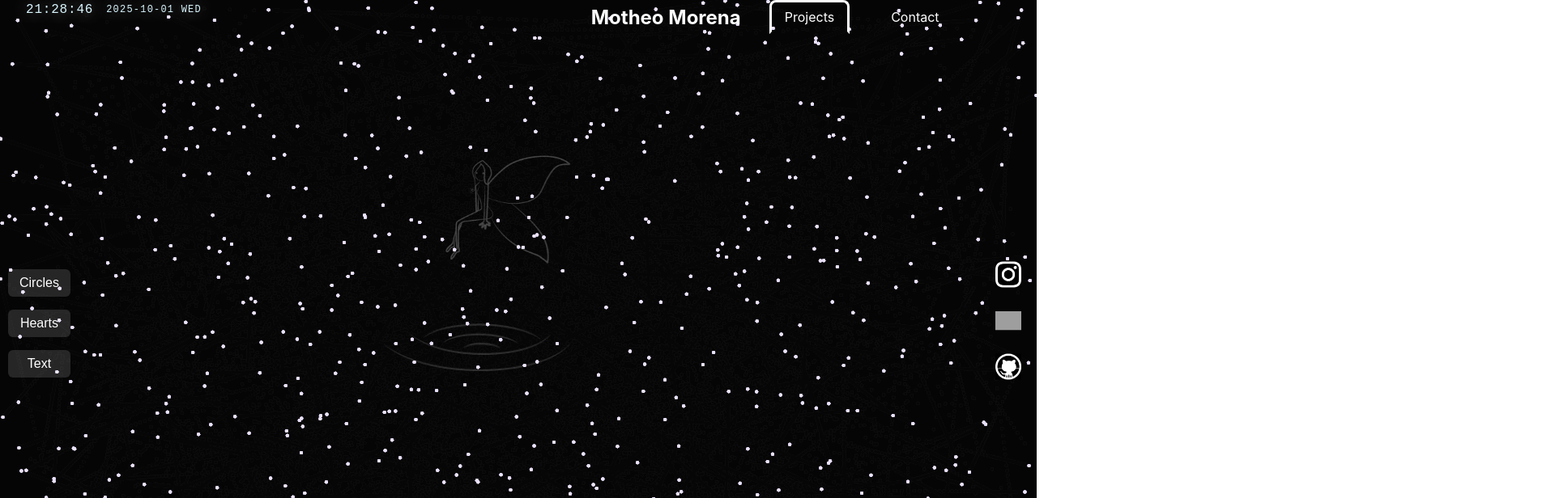
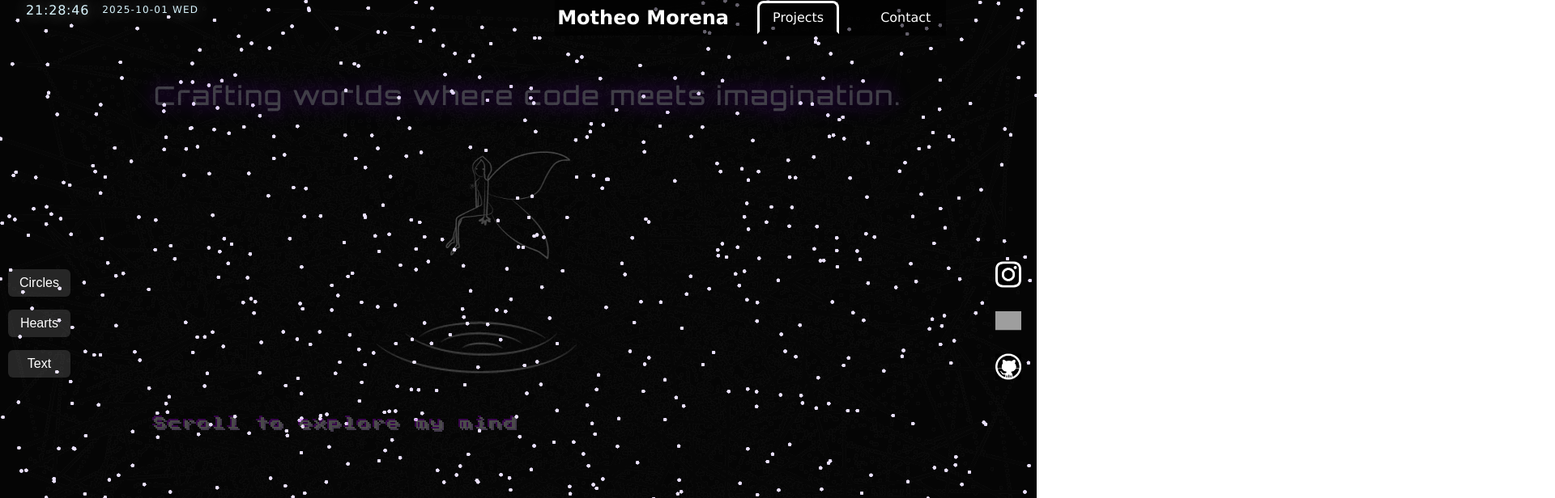
Before and after one commit to Motheo-365/VIO-202-Portfolio, a Vue app: page / in a window 1280 px wide. Shown: the top 616 px of the page at 81% size, 1920 px wide, since content can reach past the window. Built offline with nearby package versions, Linux system fonts and the light colour scheme; grey boxes are pictures that could not be loaded.

Commit message:
updated fonts

```diff
--- a/src/App.vue
+++ b/src/App.vue
@@ -64,6 +64,10 @@
         <p id="nav"><Nav /></p>
       </header>
 
+      <!-- Sections stacked like HTML -->
+        <Animations />
+
+
       <section id="landing" :style="{ opacity: landingOpacity, transition: 'opacity 0.3s linear' }">
         <LandingPage />
       </section>
@@ -79,10 +83,6 @@
       <section id = "contact">
         <Contact />
       </section>
-
-      <!-- Sections stacked like HTML -->
-        <Animations />
-
 
       <footer>
         <Footer />
--- a/src/assets/base.css
+++ b/src/assets/base.css
@@ -1,3 +1,5 @@
+@import url('https://fonts.googleapis.com/css2?family=Orbitron:wght@500;700&family=Press+Start+2P&display=swap');
+
 /* color palette from <https://github.com/vuejs/theme> */
 :root {
   --vt-c-white: #ffffff;
@@ -66,22 +68,18 @@ body {
     color 0.5s,
     background-color 0.5s;
   line-height: 1.6;
-  font-family:
-    Inter,
-    -apple-system,
-    BlinkMacSystemFont,
-    'Segoe UI',
-    Roboto,
-    Oxygen,
-    Ubuntu,
-    Cantarell,
-    'Fira Sans',
-    'Droid Sans',
-    'Helvetica Neue',
-    sans-serif;
+  font-family: 'Orbitron', sans-serif;
   font-size: 15px;
   text-rendering: optimizeLegibility;
   -webkit-font-smoothing: antialiased;
   -moz-osx-font-smoothing: grayscale;
   overflow-x: hidden;
 }
+
+h1, h2, h3{
+    letter-spacing: 0.2em;
+}
+
+p {
+  font-family: Verdana, Geneva, Tahoma, sans-serif;
+}
--- a/src/components/About.vue
+++ b/src/components/About.vue
@@ -4,9 +4,9 @@
 
     <div class="About">
       <h1> Hi! </h1>
-      <h2> I'm Motheo, a multimedia student at the Univeristy of Pretoria in South Africa. I have a passion for creating innovative solutions that make a difference.
-      With some foundation in computer science and a keen eye for detail, I strive to deliver high-quality software that exceeds expectations. </h2>
-      <h2> Let's connect and explore how we can collaborate on exciting projects! </h2>
+      <p> I'm Motheo, a multimedia student at the Univeristy of Pretoria in South Africa. I have a passion for creating innovative solutions that make a difference.
+      With some foundation in computer science and a keen eye for detail, I strive to deliver high-quality software that exceeds expectations. </p>
+      <p> Let's connect and explore how we can collaborate on exciting projects! </p>
     </div>
   </div>
 </template>
--- a/src/components/LandingPage.vue
+++ b/src/components/LandingPage.vue
@@ -1,4 +1,7 @@
 <template>
+  <div class="hook-container">
+    <h3 class="hook"> Crafting worlds where code meets imagination. </h3>
+
     <div class="image">
       <!-- Fairy -->
       <img
@@ -17,32 +20,42 @@
         @mouseenter="startDripping($event)"
         @mouseleave="stopDripping"
       />
-
     </div>
 
-  <!--
-  <h1 class="footer-title">MOTHEO MORENA</h1>
-  -->
-
-  <!-- Snow/dots -->
+    <h3 class="hook alt"> Scroll to explore my mind </h3>
+  </div>
 </template>
 
 <script setup>
 import { ref } from "vue"
-
 </script>
 
 <style scoped>
- /* .footer-title {
-    font-size: 3rem;
-    text-align: center;
-    position: fixed;
-    bottom: 2rem;
-    left: 50%;
-    transform: translateX(-50%);
-    color: rgba(255, 255, 255, 0.83);
-  } */
 
+.hook-container {
+  background: radial-gradient(circle at center, #050505 0%, #000 100%);
+}
+
+.hook {
+  font-size: 2rem;
+  color: #dcd5f7;
+  text-shadow: 0 0 15px #00ffff, 0 0 25px #0088ff;
+  letter-spacing: 2px;
+  margin: 2rem 0;
+  transform: translate(15%, -1250%);
+  animation: glow-pulse 4s ease-in-out infinite;
+}
+
+.hook.alt {
+  font-family: 'Press Start 2P', cursive;
+  font-size: 1rem;
+  color: #ffffff;
+  text-shadow: 0 0 15px #ff00ff, 0 0 25px #ff0088;
+  margin-top: 3rem;
+  animation: glitch 2s infinite;
+}
+
+/* Floating and glowing fairy */
 #fairy {
   position: fixed;
   top: 24vh;
@@ -50,8 +63,10 @@ import { ref } from "vue"
   width: 12vw;
   cursor: pointer;
   z-index: 10001;
+  animation: float 4s ease-in-out infinite;
 }
 
+/* Ripple glow effect */
 #ripple {
   position: fixed;
   top: 50vh;
@@ -62,4 +77,25 @@ import { ref } from "vue"
   cursor: pointer;
   z-index: 10001;
 }
+
+/* Animations */
+@keyframes glow-pulse {
+  0%, 100% { text-shadow: 0 0 15px #9000ff, 0 0 25px #9000ff; }
+  50% { text-shadow: 0 0 25px #9000ffff, 0 0 45px #9000ff; }
+}
+
+@keyframes glitch {
+  0%, 100% { text-shadow: 2px 2px #b700ff, -2px -2px #ddbeff; }
+  50% { text-shadow: -2px -2px #b700ff, 2px 2px #ddbeff; }
+}
+
+@keyframes float {
+  0%, 100% { transform: translateY(0); }
+  50% { transform: translateY(-10px); }
+}
+
+@keyframes ripple {
+  0%, 100% { transform: scale(1); opacity: 0.6; }
+  50% { transform: scale(1.1); opacity: 0.9; }
+}
 </style>
--- a/src/components/animations.vue
+++ b/src/components/animations.vue
@@ -157,7 +157,7 @@
     top: 50%;
     left: 10px;
     transform: translateY(-50%);
-    z-index: 1000;
+    z-index: 100;
     display: flex;
     flex-direction: column;
     gap: 1rem;
--- a/src/components/nav.vue
+++ b/src/components/nav.vue
@@ -51,6 +51,7 @@ onMounted(() => {
     gap: 2rem;
     align-items: center;
     color: white;
+    background-color: rgba(0, 0, 0, 0.569);
   }
 
   .brand {
--- a/src/pages/Projects.vue
+++ b/src/pages/Projects.vue
@@ -167,7 +167,7 @@ h1 {
   gap: 10rem;
   align-items: center;
   justify-content: center;
-  padding-bottom: 15rem;
+  padding-bottom: 15zi-rem;
 }
 
 .single-projects section {
```
Lines whose indentation alone changed are shown as unchanged.
